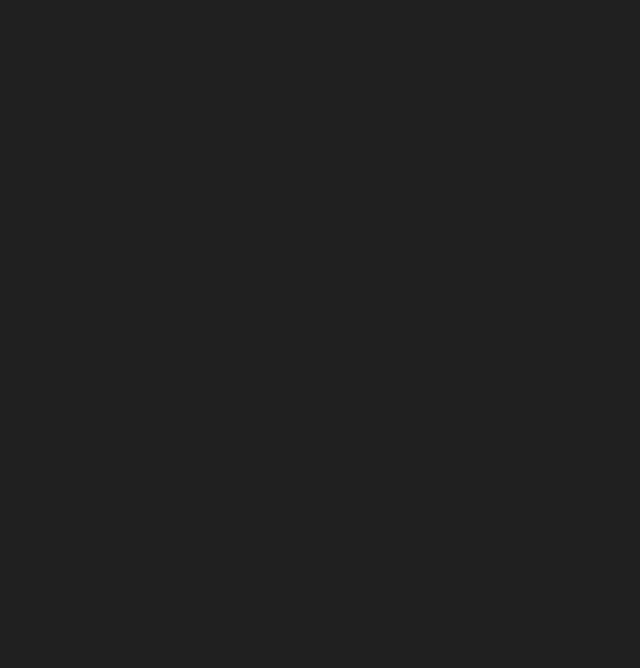
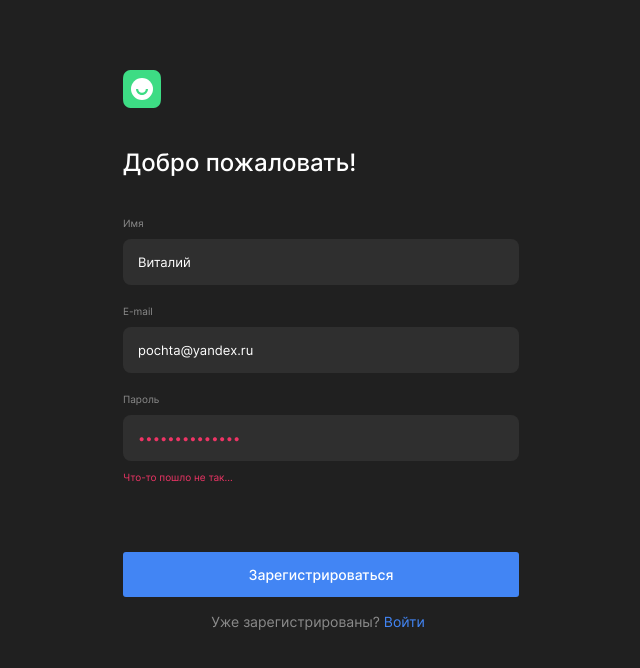
Before and after one commit to Sibisov-Artem/movies-explorer-frontend, a React (Create React App) app: page /signup in a window 1280 px wide. Before the commit this address had no page. Shown: the top 668 px of the page, without its empty margins (319-959 px from the left). Built offline with nearby package versions, Linux system fonts and the light colour scheme.

Commit message:
feat: выполнить верстку компонента Register и подключить его к роуту /signup

```diff
--- a/src/components/App/App.jsx
+++ b/src/components/App/App.jsx
@@ -7,6 +7,7 @@ import Footer from '../Footer/Footer';
 import Movies from '../Movies/Movies';
 import SavedMovies from '../SavedMovies/SavedMovies';
 import Profile from '../Profile/Profile';
+import Register from '../Register/Register';
 
 function App() {
   return (
@@ -19,6 +20,7 @@ function App() {
           <Route path='/movies' element={<Movies />} />
           <Route path='/saved-movies' element={<SavedMovies />} />
           <Route path='/profile' element={<Profile />} />
+          <Route path='/signup' element={<Register />} />
         </Routes>
 
         <Footer />
--- a/src/components/Register/Register.css
+++ b/src/components/Register/Register.css
@@ -0,0 +1,84 @@
+.register {
+  max-width: 396px;
+  margin: 0 auto;
+  padding-top: 70px;
+}
+
+.register__title {
+  font-size: 24px;
+  font-weight: 500;
+  margin: 40px 0 30px 0;
+  line-height: 29px;
+}
+
+.register__form {}
+
+.register__input-container {
+  display: flex;
+  flex-direction: column;
+  border: none;
+  padding: 0;
+  margin: 0 0 69px 0;
+}
+
+.register__label {
+  font-size: 10px;
+  font-weight: 400;
+  color: #8B8B8B;
+  margin: 10px 0;
+  line-height: 12px;
+}
+
+.register__input {
+  font-size: 13px;
+  font-weight: 400;
+  color: #FFF;
+  background-color: #2F2F2F;
+  border: none;
+  border-radius: 8px;
+  padding: 15px;
+  margin: 0 0 10px 0;
+  line-height: 16px;
+}
+
+.register__input_error {
+  color: #EE3465;
+}
+
+.register__message-error {
+  font-size: 10px;
+  font-weight: 400;
+  color: #EE3465;
+  line-height: 12px;
+}
+
+.register__submit-btn {
+  width: 100%;
+  color: #FFF;
+  font-size: 14px;
+  font-weight: 500;
+  background-color: #4285F4;
+  border: none;
+  border-radius: 3px;
+  height: 45px;
+  margin-bottom: 16px;
+  line-height: 17px;
+}
+
+.register__login {
+  text-align: center;
+}
+
+.register__login-text {
+  color: #8B8B8B;
+  font-size: 14px;
+  font-weight: 400;
+  margin: 0 6px 0 0;
+  line-height: 17px;
+}
+
+.register__login-link {
+  color: #4285F4;
+  text-decoration: none;
+  line-height: 17px;
+}
--- a/src/components/Register/Register.jsx
+++ b/src/components/Register/Register.jsx
@@ -0,0 +1,68 @@
+import './Register.css'
+
+import { Link } from 'react-router-dom';
+
+function Register() {
+
+  function onSubmit(e) {
+    e.preventDefault();
+  }
+
+  return (
+    <div className="register">
+      <div className="logo"></div>
+      <h2 className="register__title">Добро пожаловать!</h2>
+      <form className="register__form" onSubmit={onSubmit}>
+
+        <fieldset className="register__input-container">
+          <label className="register__label" for="register-name">Имя</label>
+          <input className="register__input"
+            type="text"
+            name="name"
+            placeholder="Имя"
+            required
+            minLength="2" maxLength="40"
+            id="register-name"
+            defaultValue="Виталий"
+          />
+          <span className="register__message-error"></span>
+
+          <label className="register__label" for="register-email">E-mail</label>
+          <input className="register__input"
+            type="email"
+            name="email"
+            placeholder="E-mail"
+            required
+            minLength="2" maxLength="200"
+            id="register-email"
+            defaultValue="pochta@yandex.ru"
+          />
+          <span className="register__message-error"></span>
+
+          <label className="register__label" for="register-password">Пароль</label>
+          <input className="register__input register__input_error"
+            type="password"
+            name="password"
+            placeholder="Пароль"
+            required
+            minLength="2" maxLength="200"
+            id="register-password"
+            defaultValue="11111111111111"
+          />
+          <span className="register__message-error">Что-то пошло не так...</span>
+
+        </fieldset>
+
+        <button className="register__submit-btn" type="submit">Зарегистрироваться</button>
+
+        <div className="register__login">
+          <p className="register__login-text" >Уже зарегистрированы? <Link to="/signin" className="register__login-link">Войти</Link> </p>
+        </div>
+
+      </form>
+
+    </div>
+  );
+}
+
+export default Register;
```
